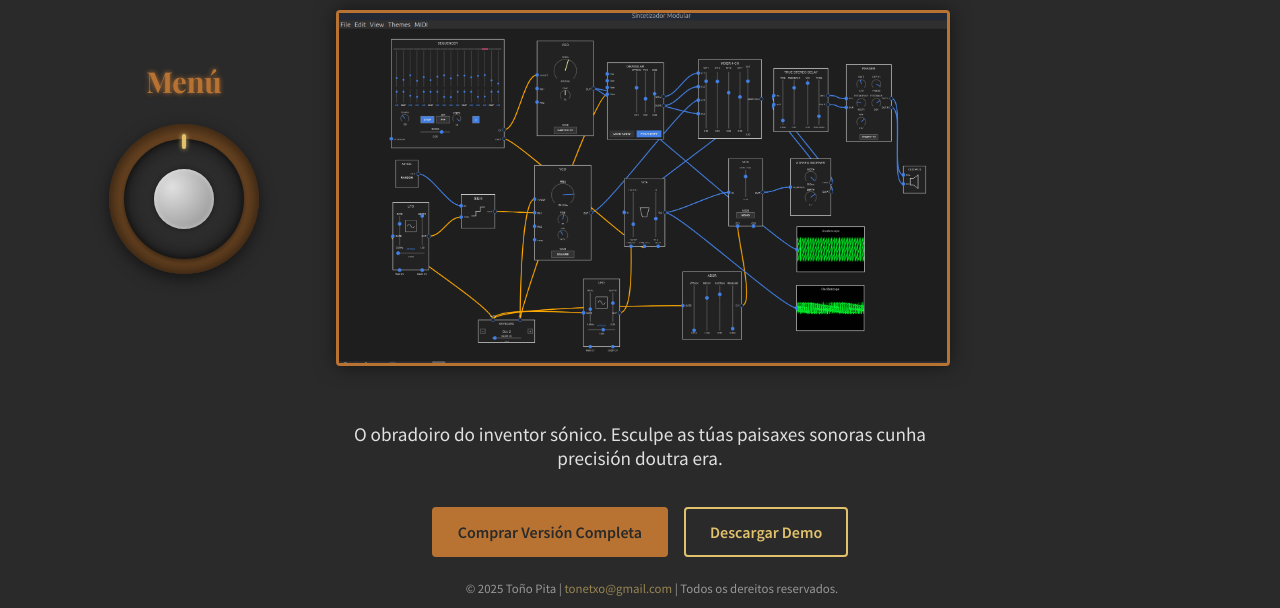
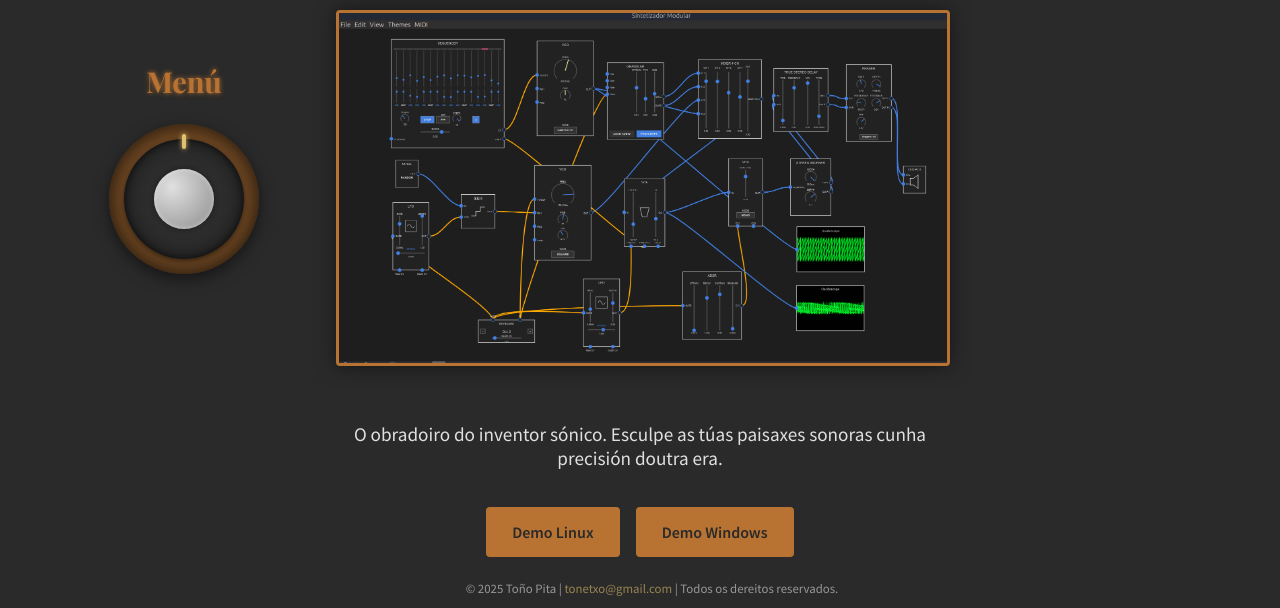
Before and after one commit to tonetxo/ModuGal, an Astro site: page /gl in a window 1280 px wide. Shown: the part 192-800 px from the top of the page. Built offline with nearby package versions, Linux system fonts and the light colour scheme; Astro itself is replaced by a stand-in of ours.

Commit message:
feat: replace buy button with linux/windows demo downloads

```diff
--- a/src/components/HomeHero.astro
+++ b/src/components/HomeHero.astro
@@ -57,11 +57,15 @@ const images = [
           {t("tagline")}
         </p>
         <div class="cta-buttons">
-          <a href="#" class="button primary" data-i18n-key="button.buy"
-            >{t("button.buy")}</a
+          <a
+            href="https://github.com/tonetxo/Sintetizador-Modular/releases/download/v1.0.2/Modular.Synth-1.0.2.AppImage"
+            class="button primary"
+            data-i18n-key="button.demo_linux">{t("button.demo_linux")}</a
           >
-          <a href="#" class="button secondary" data-i18n-key="button.demo"
-            >{t("button.demo")}</a
+          <a
+            href="https://github.com/tonetxo/Sintetizador-Modular/releases/download/v1.0.2/Modular.Synth.Setup.1.0.2.exe"
+            class="button primary"
+            data-i18n-key="button.demo_windows">{t("button.demo_windows")}</a
           >
         </div>
       </div>
--- a/src/i18n/ui.ts
+++ b/src/i18n/ui.ts
@@ -15,8 +15,8 @@ export const ui = {
     "header.subtitle": "Sintetizador Modular Virtual",
     tagline:
       "O obradoiro do inventor sónico. Esculpe as túas paisaxes sonoras cunha precisión doutra era.",
-    "button.buy": "Comprar Versión Completa",
-    "button.demo": "Descargar Demo",
+    "button.demo_linux": "Demo Linux",
+    "button.demo_windows": "Demo Windows",
     "nav.home": "Inicio",
     "nav.modules": "Módulos",
     "nav.demos": "Demos",
@@ -225,8 +225,8 @@ export const ui = {
     "header.subtitle": "Sintetizador Modular Virtual",
     tagline:
       "El taller del inventor sónico. Esculpe tus paisajes sonoros con una precisión de otra era.",
-    "button.buy": "Comprar Versión Completa",
-    "button.demo": "Descargar Demo",
+    "button.demo_linux": "Demo Linux",
+    "button.demo_windows": "Demo Windows",
     "nav.home": "Inicio",
     "nav.modules": "Módulos",
     "nav.demos": "Demos",
@@ -435,8 +435,8 @@ export const ui = {
     "header.subtitle": "Virtual Modular Synthesizer",
     tagline:
       "The sonic inventor's workshop. Sculpt your soundscapes with the precision of another era.",
-    "button.buy": "Buy Full Version",
-    "button.demo": "Download Demo",
+    "button.demo_linux": "Demo Linux",
+    "button.demo_windows": "Demo Windows",
     "nav.home": "Home",
     "nav.modules": "Modules",
     "nav.demos": "Demos",
```
